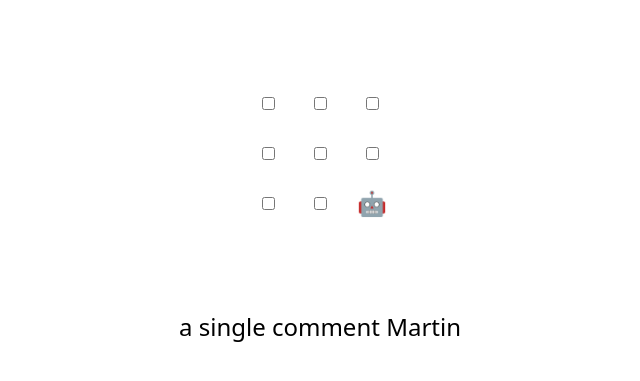
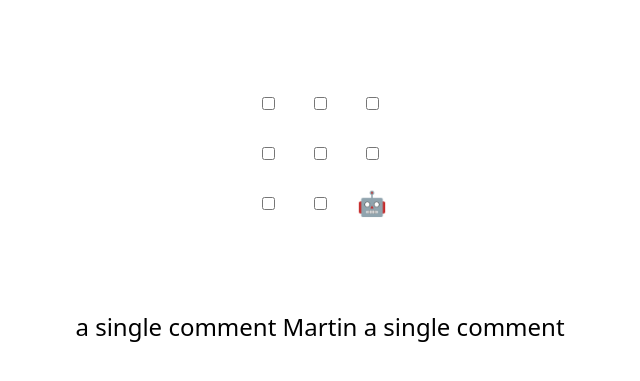
Before and after one commit to JarlDavid/skills-review-pull-requests, a plain HTML site: page index.html in a window 1280 px wide. Shown: the part 83-464 px from the top of the page, without its empty margins (320-960 px from the left). Drawn offline with Linux system fonts and the light colour scheme.

Commit message:
Update index.html
EXTRA VERY COOL MARTINN

```diff
--- a/index.html
+++ b/index.html
@@ -48,7 +48,7 @@
 </table>
 a single comment Martin
 <h2 hidden>Game over, refresh to play again 🧑‍💻 🤖!</h2>
-
+a single comment
 <script>
   // Initialization
   const boxes = Array.from(document.querySelectorAll("td"));
```
